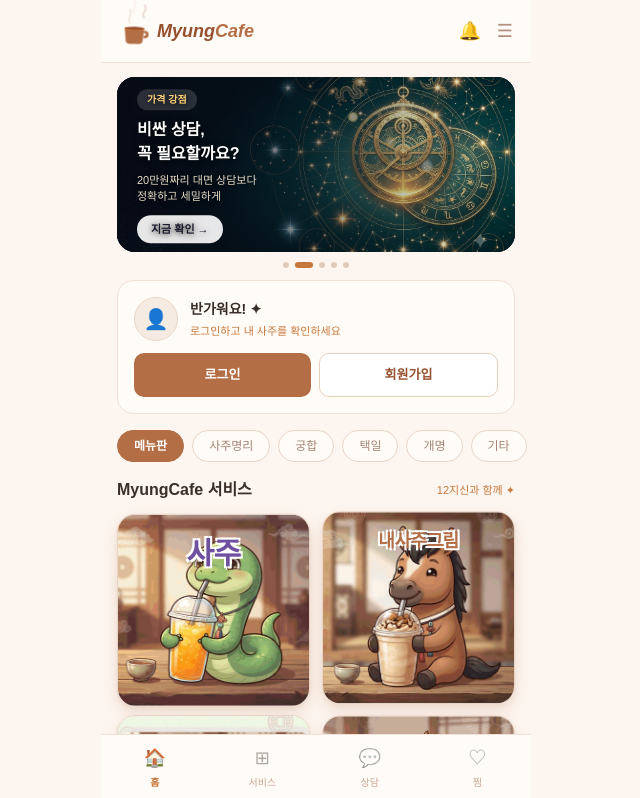
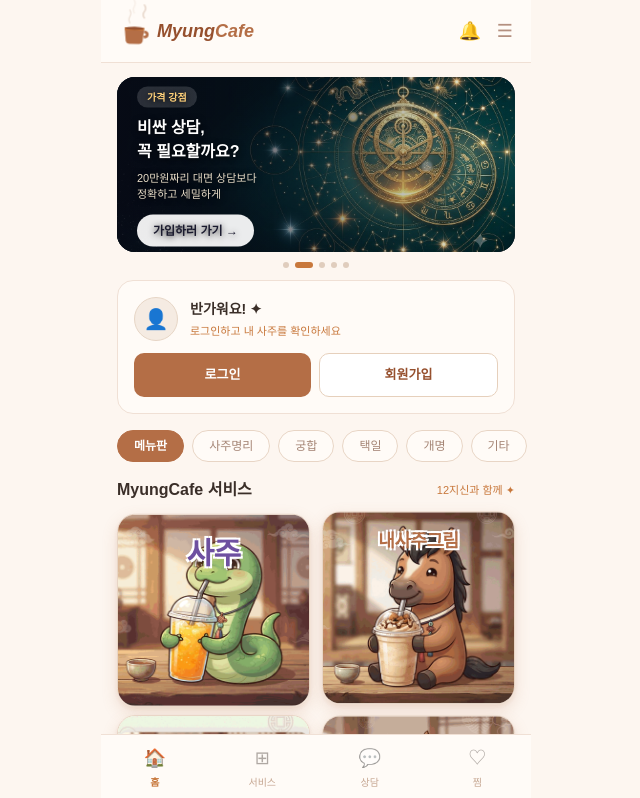
Before and after one commit to lysh0112-cpu/myjae, a Next.js app: page / in a window 1280 px wide. Shown: the top 798 px of the page, without its empty margins (324-964 px from the left). Built offline with nearby package versions, Linux system fonts and the light colour scheme; no server answers.

Commit message:
홈배너

```diff
--- a/app/home-new/page.tsx
+++ b/app/home-new/page.tsx
@@ -240,10 +240,10 @@ export default function HomeNew() {
         {/* ② 슬라이드 배너 */}
         <div style={{ padding: '14px 16px 0' }}>
           <div
-            onClick={() => router.push(SLIDES[slide].href)}
+            onClick={() => { if (!isLoggedIn) router.push('/signup') }}
             style={{
               position: 'relative', borderRadius: '18px', overflow: 'hidden',
-              minHeight: '175px', height: '175px', cursor: 'pointer',
+              minHeight: '175px', height: '175px', cursor: isLoggedIn ? 'default' : 'pointer',
               background: '#0a0a1a',
             }}
           >
@@ -306,11 +306,13 @@ export default function HomeNew() {
                   color: SLIDES[slide].sub2, whiteSpace: 'pre-line',
                 }}>{SLIDES[slide].sub}</div>
               ) : null}
-              <div style={{
-                display: 'inline-block', marginTop: '10px', padding: '6px 14px',
-                borderRadius: '16px', background: 'rgba(255,255,255,0.9)',
-                fontSize: '11px', fontWeight: 600, color: '#1a1a2e',
-              }}>{SLIDES[slide].link}</div>
+              {!isLoggedIn ? (
+                <div style={{
+                  display: 'inline-block', marginTop: '12px', padding: '7px 16px',
+                  borderRadius: '16px', background: 'rgba(255,255,255,0.92)',
+                  fontSize: '12px', fontWeight: 600, color: '#1a1a2e',
+                }}>가입하러 가기 →</div>
+              ) : null}
             </div>
           </div>
           <div style={{ display: 'flex', justifyContent: 'center', gap: '6px', padding: '10px 0 4px' }}>
```
